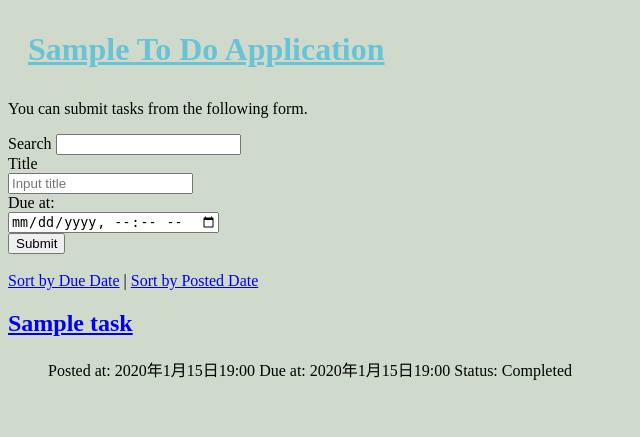
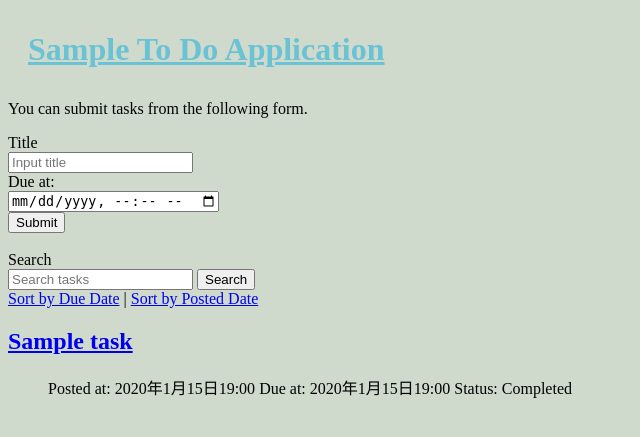
Before and after one commit to ibuki973/django-test-exercise, a Django app: page / in a window 1280 px wide. Shown: the top 437 px of the page, without its empty margins (0-640 px from the left). Run offline with Django 5.2, Linux system fonts and the light colour scheme; tables that the repository leaves empty hold one stand-in row (values such as "Sample post").

Commit message:
Search機能を追加

```diff
--- a/config/urls.py
+++ b/config/urls.py
@@ -25,4 +25,5 @@ urlpatterns = [
     path('<int:task_id>/update', todo_views.update, name='update'),
     path('<int:task_id>/delete', todo_views.delete, name='delete'),
     path('<int:task_id>/close', todo_views.close, name='close'),
+    path('search/', todo_views.index, name='search'),
 ]
--- a/todo/templates/todo/index.html
+++ b/todo/templates/todo/index.html
@@ -15,10 +15,6 @@
     <form action="{% url 'index' %}" method="post">
       {% csrf_token %}
       <div>
-        <label for="searchInput">Search</label>
-        <input type="searchInput" name" >
-      </div>
-      <div>
         <label for="titleInput">Title</label><br>
         <input id="titleInput" name="title" type="text" placeholder="Input title">
       </div>
@@ -31,6 +27,14 @@
       </div>
     </form>
     <br>
+
+    <form action="{% url 'index' %}" method="get">
+      <div>
+        <label for="serchInput">Search</label><br>
+        <input id="searchInput" type="search" name="q" value="{{ query|default_if_none:'' }}" placeholder="Search tasks">
+        <button type="submit">Search</button>
+      </div>
+    </form>
 
     <div>
       <a href="{% url 'index' %}?order=due">Sort by Due Date</a> |
--- a/todo/views.py
+++ b/todo/views.py
@@ -4,8 +4,6 @@ from django.db.models import Q
 from django.utils.timezone import make_aware
 from django.utils.dateparse import parse_datetime
 from todo.models import Task
-
-from django.db.models import Q # Qオブジェクトをインポート
 
 def index(request):
     if request.method == 'POST':
@@ -17,12 +15,6 @@ def index(request):
     query = request.GET.get('q')
     if query:
         tasks = tasks.filter(Q(title__icontains=query))
-
-    status = request.GET.get('status')
-    if status == 'completed':
-        tasks = tasks.filter(is_completed=True)
-    elif status == 'incomplete':
-        tasks = tasks.filter(is_completed=False)
 
 
     if request.GET.get('order') == 'due':
```
